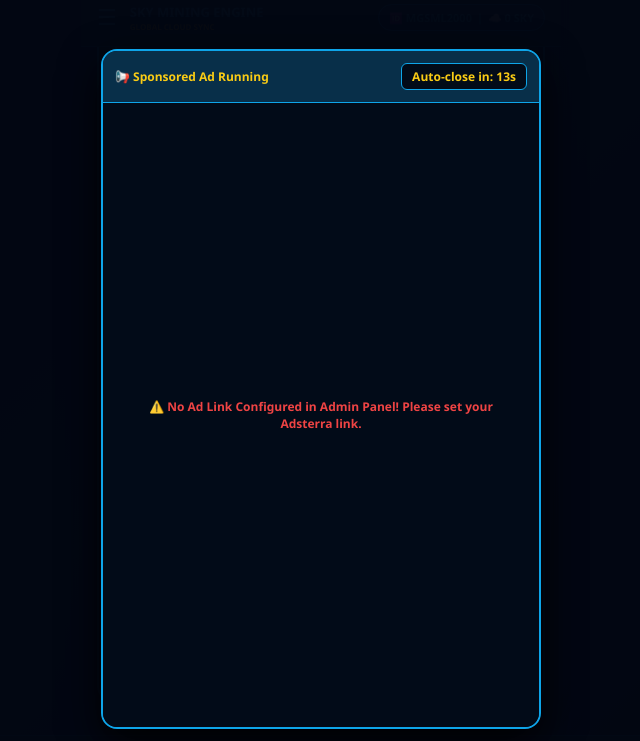
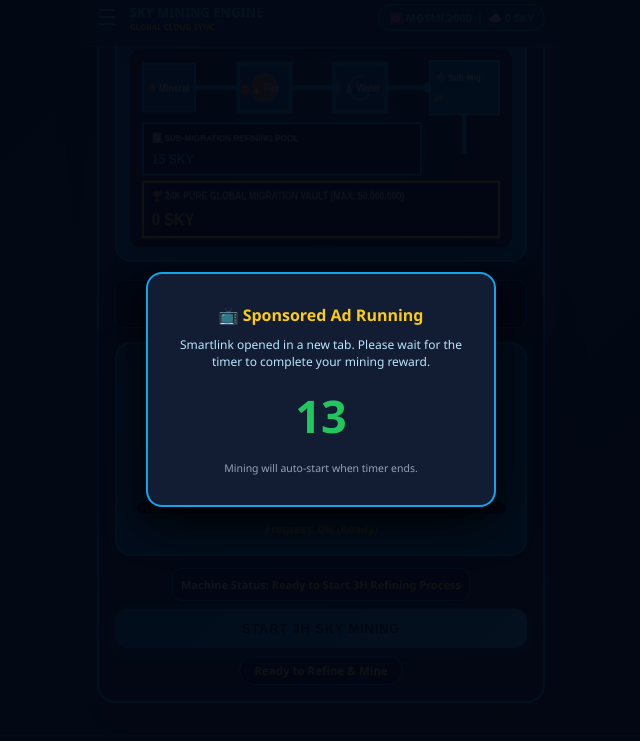
Before and after one commit to mgsml-sky/-mgsml-sky-mining, a plain HTML site: page index.html in a window 1280 px wide. Both pictures are taken after a click on the button "START 3H SKY MINING". Shown: the part 179-920 px from the top of the page, without its empty margins (319-959 px from the left). Drawn offline with Linux system fonts and the light colour scheme; no server answers.

Commit message:
Refactor ad overlay to countdown modal structure

```diff
--- a/index.html
+++ b/index.html
@@ -201,22 +201,15 @@
         }
         .admin-box { background: #0a0a0a; border: 1.5px solid #262626; padding: 24px; border-radius: 12px; width: 90%; max-width: 360px; text-align: center; max-height: 90vh; overflow-y: auto; }
 
-        /* Auto-Closing Full-Screen Ad Overlay */
+        /* Auto-Closing Countdown Overlay */
         #ad-modal {
             display: none; position: fixed; top: 0; left: 0; width: 100%; height: 100%;
-            background: rgba(3, 7, 18, 0.98); z-index: 99999; justify-content: center; align-items: center; flex-direction: column;
-            padding: 15px; box-sizing: border-box;
+            background: rgba(3, 7, 18, 0.95); z-index: 99999; justify-content: center; align-items: center; flex-direction: column;
+            padding: 20px; box-sizing: border-box;
         }
-        .ad-fullscreen-box {
-            width: 100%; max-width: 440px; height: 85vh; background: #0b1329; border: 2px solid var(--accent-blue);
-            border-radius: 16px; display: flex; flex-direction: column; overflow: hidden; box-shadow: 0 15px 40px rgba(0,0,0,0.9);
-        }
-        .ad-header-bar {
-            background: #082f49; padding: 12px; display: flex; justify-content: space-between; align-items: center;
-            border-bottom: 1.5px solid var(--accent-blue); font-size: 12px; font-weight: 900; color: var(--gold);
-        }
-        .ad-body-area {
-            flex: 1; width: 100%; background: #020b18; display: flex; justify-content: center; align-items: center; position: relative; overflow: hidden;
+        .ad-modal-content {
+            background: #121c33; border: 2px solid var(--accent-blue); padding: 30px; border-radius: 16px;
+            width: 100%; max-width: 350px; text-align: center; box-shadow: 0 15px 40px rgba(0,0,0,0.9);
         }
 
         .bottom-bar {
@@ -301,16 +294,13 @@
         </div>
     </div>
 
-    <!-- Auto-Closing Full-Screen Ad Overlay with Live Timer -->
+    <!-- Auto-Closing Countdown Modal Overlay -->
     <div id="ad-modal">
-        <div class="ad-fullscreen-box">
-            <div class="ad-header-bar">
-                <span>📢 Sponsored Ad Running</span>
-                <span id="ad-countdown-pill" style="background:#020b18; padding:4px 10px; border-radius:6px; border:1px solid var(--accent-blue);">Auto-close in: <strong id="ad-timer-sec" style="color:var(--gold);">15</strong>s</span>
-            </div>
-            <div class="ad-body-area" id="active-ad-container">
-                <!-- Ad loads directly here for impression counting without click requirement -->
-            </div>
+        <div class="ad-modal-content">
+            <h3 style="color: var(--gold); margin-bottom: 10px; font-size: 16px;">📺 Sponsored Ad Running</h3>
+            <p style="font-size: 12px; color: #bae6fd; margin-bottom: 15px;">Smartlink opened in a new tab. Please wait for the timer to complete your mining reward.</p>
+            <h1 id="ad-timer-sec" style="font-size: 45px; color: #22c55e; margin-bottom: 15px;">15</h1>
+            <p style="font-size: 10.5px; color: #94a3b8;">Mining will auto-start when timer ends.</p>
         </div>
     </div>
 
@@ -404,7 +394,7 @@
         let globalPureMigrated = 0;
         let subMigrationPool = 0;
         let miningRewardQty = 8.5;
-        let adminAdContent = "";
+        let adminAdContent = "https://asiafilm.org/4/08ebffbe84cac0bab861ca8ca1d3dcbb";
         let adminAdTimer = 15;
         let transferFeatureEnabled = false;
         let adminSecretPin = "1234";
@@ -764,7 +754,7 @@
             }
         }
 
-        // --- Auto-Closing Full-Screen Ad Overlay & Timer Mechanism ---
+        // --- Updated Smartlink Ad Opening & Auto-Close Timer Mechanism ---
         function triggerAdBeforeMining() {
             if (globalTotalSupply <= 0) {
                 alert('Total Supply (50,000,000 SKY) Fully Migrated and Officially Listed.');
@@ -779,26 +769,20 @@
                 return;
             }
 
-            const adContainer = document.getElementById('active-ad-container');
-            adContainer.innerHTML = "";
-
             if (!adminAdContent || adminAdContent.trim() === "") {
                 if (localStorage.getItem('local_sky_ad_link')) {
                     adminAdContent = localStorage.getItem('local_sky_ad_link');
                 }
             }
 
+            // Open Adsterra Smartlink in a new tab securely to bypass iframe restrictions
             if (adminAdContent && adminAdContent.trim() !== "") {
-                if (adminAdContent.includes("<script") || adminAdContent.includes("<iframe")) {
-                    adContainer.innerHTML = adminAdContent;
-                } else {
-                    // Direct auto-loading iframe for smartlink ad impression counting without user clicking buttons
-                    adContainer.innerHTML = `<iframe src="${adminAdContent}" style="width:100%; height:100%; border:none;" sandbox="allow-scripts allow-same-origin allow-forms allow-popups"></iframe>`;
-                }
+                window.open(adminAdContent, '_blank');
             } else {
-                adContainer.innerHTML = `<div style="color:#ef4444; font-size:12px; padding:20px; text-align:center; font-weight:bold;">⚠️ No Ad Link Configured in Admin Panel! Please set your Adsterra link.</div>`;
+                alert('⚠️ Warning: No Ad Link Configured in Admin Panel!');
             }
 
+            // Show full-screen countdown overlay modal
             document.getElementById('ad-modal').style.display = 'flex';
 
             let timeLeft = adminAdTimer;
@@ -811,7 +795,6 @@
                 } else {
                     clearInterval(adInterval);
                     document.getElementById('ad-modal').style.display = 'none';
-                    adContainer.innerHTML = "";
                     executeMiningClaim();
                 }
             }, 1000);
```
